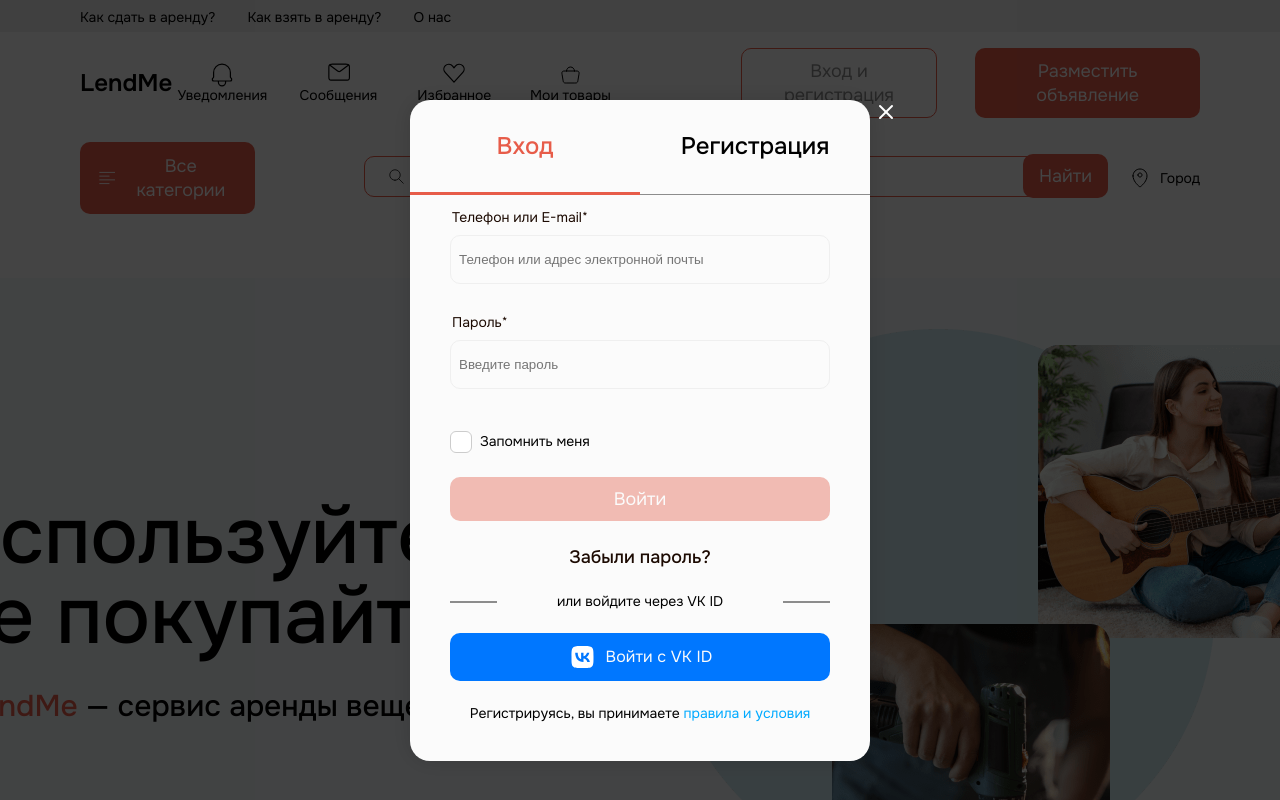
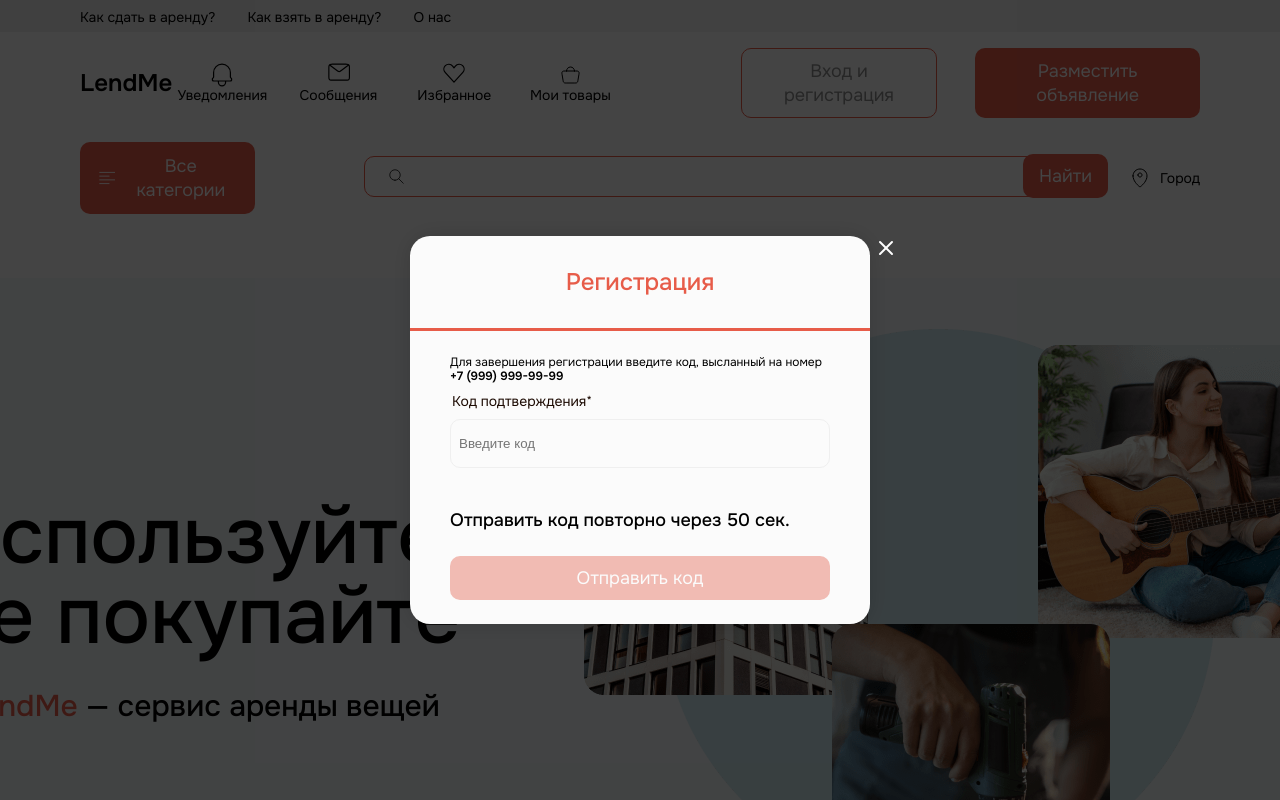
Before and after one commit to Valievx/lendme, a React (Vite) app in the folder frontend/: page / in a window 1280 px wide. Both pictures are taken after a click on the button "Вход и регистрация". Shown: the top 800 px of the page. Built offline with nearby package versions, Linux system fonts and the light colour scheme.

Commit message:
dev: added a confirmRegister form

```diff
--- a/frontend/package.json
+++ b/frontend/package.json
@@ -4,7 +4,7 @@
 	"version": "0.0.0",
 	"type": "module",
 	"scripts": {
-		"dev": "vite --port 3000",
+		"dev": "vite --port 3000 --host",
 		"build": "vite build",
 		"lint": "eslint . --ext js,jsx --report-unused-disable-directives --max-warnings 0",
 		"lint:fix": "eslint --fix",
--- a/frontend/src/shared/consts/constants.js
+++ b/frontend/src/shared/consts/constants.js
@@ -1,5 +1,8 @@
-const titlesLogin = ['Вход', 'Регистрация'];
-const titlesPassword = ['Восстановление пароля'];
+const formTitles = {
+	login: ['Вход', 'Регистрация'],
+	password: ['Восстановление пароля'],
+	registerConfirm: ['Регистрация'],
+};
 
 const EMAILREGEX = /\s*^[a-zA-Z0-9._%+-]+@[a-zA-Z0-9.-]+\.[a-zA-Z]{2,}$/;
 const NAMEREGEX = /^[а-яА-Яa-zA-Z]+$/;
@@ -8,26 +11,25 @@
 const MINLENGTPASSWORD = 8;
 
 const validationMessages = {
-  name: "Имя должно состоять только из букв",
-  name_min:"Имя должно быть больше одного символа",
-  email: "Введите корректный email",
-  phone: "Введите номер телефона в формате +7XXXXXXXXXX",
-  date: "Введите дату в формате гггг-мм-дд",
-  confirmation_code: "Некорректный код",
-  current_password: "Пароль должен содержать не менее 8 символов",
-  re_password: "Пароли должны совпадать",
-  required:"Обязательное поле",
-  search:"Некорректный запрос",
-  emailOrPhone:"Введите корректные данные"
+	name: 'Имя должно состоять только из букв',
+	name_min: 'Имя должно быть больше одного символа',
+	email: 'Введите корректный email',
+	phone: 'Введите номер телефона в формате +7XXXXXXXXXX',
+	date: 'Введите дату в формате гггг-мм-дд',
+	confirmation_code: 'Некорректный код',
+	current_password: 'Пароль должен содержать не менее 8 символов',
+	re_password: 'Пароли должны совпадать',
+	required: 'Обязательное поле',
+	search: 'Некорректный запрос',
+	emailOrPhone: 'Введите корректные данные',
 };
 
 export {
-	titlesLogin,
-	titlesPassword,
+	formTitles,
 	validationMessages,
 	EMAILREGEX,
 	NAMEREGEX,
-  PHONEREGEX,
+	PHONEREGEX,
 	MINLENGTHNAME,
 	MINLENGTPASSWORD,
 };
--- a/frontend/src/shared/consts/validationSchemas.js
+++ b/frontend/src/shared/consts/validationSchemas.js
@@ -1,11 +1,11 @@
-import * as Yup from "yup";
+import * as Yup from 'yup';
 import {
 	MINLENGTHNAME,
 	MINLENGTPASSWORD,
 	NAMEREGEX,
 	PHONEREGEX,
 	validationMessages,
-} from "./constants";
+} from './constants';
 
 const validationSchemaAuthForms = Yup.object().shape({
 	username: Yup.string()
@@ -23,8 +23,7 @@
 
 	emailOrPhone: Yup.string()
 		.required(validationMessages.required)
-    .test("is-email-or-phone", validationMessages.emailOrPhone, (value) => {
-
+		.test('is-email-or-phone', validationMessages.emailOrPhone, (value) => {
 			if (!value) return false;
 
 			if (Yup.string().email().isValidSync(value)) return true;
@@ -32,14 +31,16 @@
 			if (PHONEREGEX.test(value)) return true;
 
 			return false;
-    }).trim(),
+		})
+		.trim(),
 
 	password: Yup.string()
 		.min(MINLENGTPASSWORD, validationMessages.current_password)
 		.required(validationMessages.required),
 	confirmPass: Yup.string()
-    .oneOf([Yup.ref("password"), null], validationMessages.re_password) // проверка на совпадение с паролем
+		.oneOf([Yup.ref('password'), null], validationMessages.re_password) // проверка на совпадение с паролем
 		.required(validationMessages.required),
+	confirmСode: Yup.string().required(validationMessages.required),
 });
 
 const validationSchemaSearch = Yup.object().shape({
--- a/frontend/src/shared/ui/SwiperSubtitle/SwiperSubtitle.jsx
+++ b/frontend/src/shared/ui/SwiperSubtitle/SwiperSubtitle.jsx
@@ -2,12 +2,13 @@
 
 const SwiperSubtitle = (props) => {
 	const { titles, activeIndex, OnTitleClick } = props;
+
 	return (
 		<div className="swiper-subtitle">
 			{titles.map((title, index) => (
 				<div
 					key={index}
-					className={`subtitle-item ${index === activeIndex ? 'active' : ''}`}
+					className={`subtitle-item ${index === activeIndex || titles.length === 1 ? 'active' : ''}`}
 					onClick={() => OnTitleClick(index)}
 				>
 					{title}
--- /dev/null
+++ b/frontend/src/widgets/Forms/ConfirmRegistration/ConfirmRegistration.jsx
@@ -0,0 +1,52 @@
+// import React from 'react';
+
+import { InitialForm } from '../../../entities/InitialForm';
+import { validationSchemaAuthForms } from '../../../shared/consts/validationSchemas';
+import useFormAndValidation from '../../../shared/libs/helpers/useFormAndValidation';
+import { Button } from '../../../shared/ui/Button/Button';
+import { Input } from '../../../shared/ui/Input/Input';
+
+export const ConfirmRegistration = ({
+	onClosePopup,
+	userNumber = '+7 (999) 999-99-99',
+}) => {
+	const { form, errors, isFormValid, handleChange } = useFormAndValidation(
+		{
+			confirmСode: '',
+		},
+		validationSchemaAuthForms
+	);
+
+	const handleSubmit = (e) => {
+		e.preventDefault();
+		console.log(form);
+		onClosePopup();
+	};
+
+	return (
+		<InitialForm formClass="forms" onSubmit={handleSubmit}>
+			<p className="forms__info">
+				Для завершения регистрации введите код, высланный на номер{' '}
+				<span>{userNumber}</span>
+			</p>
+			<Input
+				inputClass="input__form"
+				inputName="confirmСode"
+				inputType="confirmСode"
+				inputValue={form.confirmСode}
+				placeholder="Введите код"
+				inputLabelText="Код подтверждения*"
+				onChange={handleChange}
+				inputError={errors.confirmСode}
+			/>
+			<p className="forms__timer-text">Отправить код повторно через 50 сек.</p>
+			<Button
+				className="button__coral button__coral_forms"
+				type="submit"
+				disabled={!isFormValid}
+			>
+				Отправить код
+			</Button>
+		</InitialForm>
+	);
+};
--- a/frontend/src/widgets/Forms/GeneralForm/GeneralForm.jsx
+++ b/frontend/src/widgets/Forms/GeneralForm/GeneralForm.jsx
@@ -1,75 +1,42 @@
-// import React from 'react';
-
 import { useState } from 'react';
-
 import './GeneralForm.scss';
-import { RegisterSocialLinks } from '../../../entities/RegisterSocialLinks';
-import { titlesLogin, titlesPassword } from '../../../shared/consts/constants';
 import { Popup } from '../../../shared/ui/Popup/Popup';
 import SwiperSubtitle from '../../../shared/ui/SwiperSubtitle/SwiperSubtitle';
-// import { socialLinksIcons } from "../../../shared/consts/socialLinksIcons";
-import { LoginForms, RegistrationForm, PasswordResetForm } from '../';
+import {
+	LoginForms,
+	RegistrationForm,
+	PasswordResetForm,
+	ConfirmRegistration,
+} from '../';
+import { formTitles } from '../../../shared/consts/constants';
 
-// import './GeneralForm.scss';
 export const GeneralForm = (props) => {
-	let formComponent = null;
-	let titlesForm = [];
 	const { isOpenPopup, onClosePopup } = props;
-	const [activeIndex, setActiveIndex] = useState(0);
+	const [activeIndex, setActiveIndex] = useState(3);
 
 	const handleTitleClick = (index) => {
 		setActiveIndex(index);
 	};
 
-	switch (activeIndex) {
-		case 0:
-			titlesForm = titlesLogin;
-			formComponent = (
-				<LoginForms
-					onTitleClick={handleTitleClick}
-					onClosePopup={onClosePopup}
-				/>
-			);
-			break;
-		case 1:
-			titlesForm = titlesLogin;
-			formComponent = (
-				<RegistrationForm
-					onTitleClick={handleTitleClick}
-					onClosePopup={onClosePopup}
-				/>
-			);
-			break;
-		case 2:
-			titlesForm = titlesPassword;
-			formComponent = (
-				<PasswordResetForm
-					onTitleClick={handleTitleClick}
-					onClosePopup={onClosePopup}
-				/>
-			);
-			break;
-		default:
-			formComponent = null;
-			break;
-	}
+	const formsData = [
+		{ titles: formTitles.login, component: LoginForms },
+		{ titles: formTitles.login, component: RegistrationForm },
+		{ titles: formTitles.password, component: PasswordResetForm },
+		{ titles: formTitles.registerConfirm, component: ConfirmRegistration },
+	];
+
+	const { titles, component: FormComponent } = formsData[activeIndex];
 
 	return (
 		<Popup isOpen={isOpenPopup} btnCls="button__close">
 			<SwiperSubtitle
-				titles={titlesForm}
+				titles={titles}
 				activeIndex={activeIndex}
 				OnTitleClick={handleTitleClick}
 			/>
-			{formComponent}
-			<RegisterSocialLinks
-				data={[
-					{
-						id: 1,
-						iconId: 'vk',
-						text: 'Войти с VK ID',
-					},
-				]}
+			<FormComponent
+				onTitleClick={handleTitleClick}
+				onClosePopup={onClosePopup}
 			/>
 		</Popup>
 	);
--- a/frontend/src/widgets/Forms/GeneralForm/GeneralForm.scss
+++ b/frontend/src/widgets/Forms/GeneralForm/GeneralForm.scss
@@ -1,8 +1,19 @@
 .forms {
   a {
     color: $black;
-    @include use-font(18px, 24px);
+    @include use-font(18px, 24px,400);
     text-decoration: none;
     text-align: center;
   }
+  &__info {
+    @include text-info;
+    padding-bottom: 20px;
+    span{
+      font-weight: 600;
+    }
+  }
+  &__timer-text{
+    @include mp-null;
+    @include use-font(18px,24px)
+  }
 }
--- a/frontend/src/widgets/Forms/PasswordResetForm/PasswordResetForm.jsx
+++ b/frontend/src/widgets/Forms/PasswordResetForm/PasswordResetForm.jsx
@@ -1,24 +1,19 @@
 // import React from 'react';
 
-import { InitialForm } from "../../../entities/InitialForm";
-import { validationSchemaAuthForms } from "../../../shared/consts/validationSchemas";
-import useFormAndValidation from "../../../shared/libs/helpers/useFormAndValidation";
-import { Input } from "../../../shared/ui/Input/Input";
-// import './PasswordResetForm.scss';
-import { Button } from "../../../shared/ui/Button/Button";
+import { InitialForm } from '../../../entities/InitialForm';
+import { validationSchemaAuthForms } from '../../../shared/consts/validationSchemas';
+import useFormAndValidation from '../../../shared/libs/helpers/useFormAndValidation';
+import { RegisterSocialLinks } from '../../../entities/RegisterSocialLinks';
+import { Input } from '../../../shared/ui/Input/Input';
+import { Button } from '../../../shared/ui/Button/Button';
 
 export const PasswordResetForm = ({ onTitleClick, onClosePopup }) => {
-  const {
-    form,
-    errors,
-    inputType,
-    isFormValid,
-    handleInputChangeEmail,
-  } = useFormAndValidation(
+	const { form, errors, inputType, isFormValid, handleInputChangeEmail } =
+		useFormAndValidation(
 			{
-      emailOrPhone: "",
+				emailOrPhone: '',
 			},
-    validationSchemaAuthForms,
+			validationSchemaAuthForms
 		);
 
 	const handleSubmit = (e) => {
@@ -28,6 +23,7 @@
 	};
 
 	return (
+		<>
 			<InitialForm formClass="forms" onSubmit={handleSubmit}>
 				<Input
 					inputClass="input__form"
@@ -52,5 +48,15 @@
 					Назад
 				</a>
 			</InitialForm>
+			<RegisterSocialLinks
+				data={[
+					{
+						id: 1,
+						iconId: 'vk',
+						text: 'Войти с VK ID',
+					},
+				]}
+			/>
+		</>
 	);
 };
--- a/frontend/src/widgets/Forms/RegistrationForm/RegistrationForm.jsx
+++ b/frontend/src/widgets/Forms/RegistrationForm/RegistrationForm.jsx
@@ -1,31 +1,33 @@
 // import React from 'react';
 
-import { InitialForm } from "../../../entities/InitialForm";
-import { Button } from "../../../shared/ui/Button/Button";
-import { Input } from "../../../shared/ui/Input/Input";
-import useFormAndValidation from "../../../shared/libs/helpers/useFormAndValidation";
-import { validationSchemaAuthForms } from "../../../shared/consts/validationSchemas";
-import Checkbox from "../../../shared/ui/Checkbox/Checkbox";
+import { InitialForm } from '../../../entities/InitialForm';
+import { Button } from '../../../shared/ui/Button/Button';
+import { Input } from '../../../shared/ui/Input/Input';
+import useFormAndValidation from '../../../shared/libs/helpers/useFormAndValidation';
+import { validationSchemaAuthForms } from '../../../shared/consts/validationSchemas';
+import Checkbox from '../../../shared/ui/Checkbox/Checkbox';
+import { RegisterSocialLinks } from '../../../entities/RegisterSocialLinks';
 
-export const RegistrationForm = ({ onTitleClick, onClosePopup }) => {
+export const RegistrationForm = ({ onTitleClick }) => {
 	const { form, errors, isFormValid, handleChange } = useFormAndValidation(
 		{
-      username: "",
-      phone: "",
-      email: "",
-      password: "",
-      confirmPass: "",
+			username: '',
+			phone: '',
+			email: '',
+			password: '',
+			confirmPass: '',
 		},
-    validationSchemaAuthForms,
+		validationSchemaAuthForms
 	);
 
 	const handleSubmit = (e) => {
 		e.preventDefault();
 		console.log(form);
-    onClosePopup();
+		onTitleClick(3);
 	};
 
 	return (
+		<>
 			<InitialForm formClass="forms" onSubmit={handleSubmit}>
 				<Input
 					inputClass="input__form"
@@ -42,7 +44,7 @@
 					inputName="phone"
 					inputType="tel"
 					inputValue={form.phone}
-        placeholder="Ваш телефон"
+					placeholder="На ваш телефон будет направлен код подтверждения"
 					inputLabelText="Номер телефона*"
 					onChange={handleChange}
 					inputError={errors.phone}
@@ -90,5 +92,15 @@
 					Забыли пароль?
 				</a>
 			</InitialForm>
+			<RegisterSocialLinks
+				data={[
+					{
+						id: 1,
+						iconId: 'vk',
+						text: 'Войти с VK ID',
+					},
+				]}
+			/>
+		</>
 	);
 };
```
Also changed, not shown: frontend/src/shared/libs/helpers/useFormAndValidation.js (+9 -7 lines), frontend/src/widgets/Forms/LoginForms/LoginForms.jsx (+21 -9 lines), frontend/src/widgets/Forms/index.js (+8 -1 lines). Lines whose indentation alone changed are shown as unchanged.
